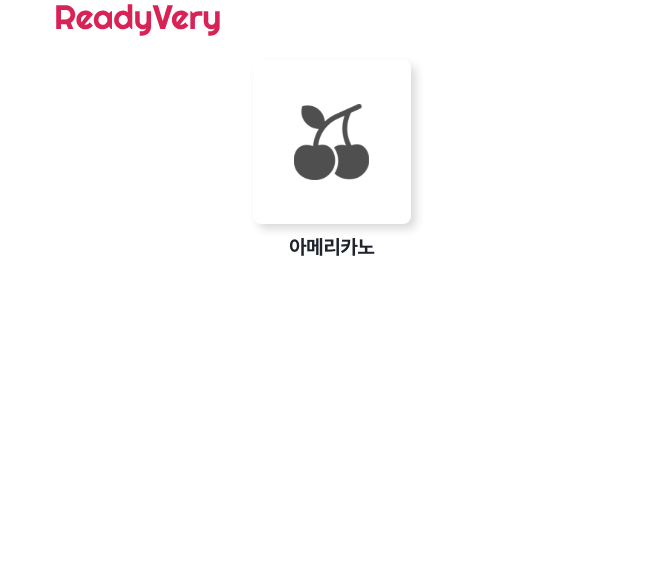
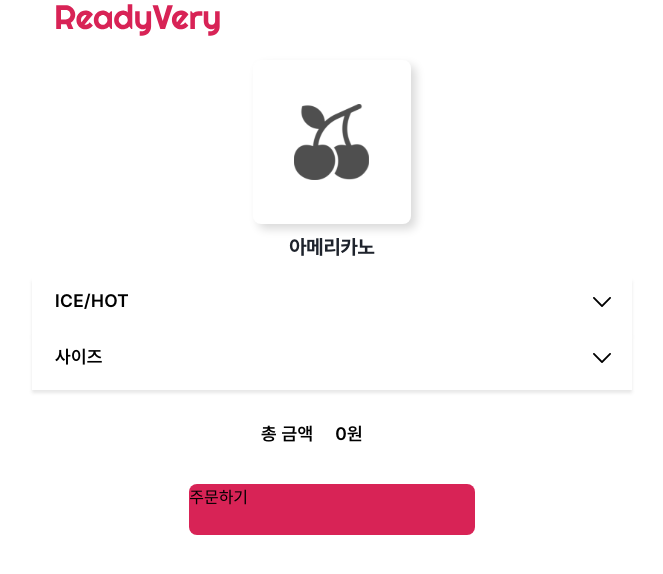
Before and after one commit to readyvery/readyFront, a React (Create React App) app: page /order in a window 1280 px wide. Shown: the top 574 px of the page, without its empty margins (308-971 px from the left). Built offline with nearby package versions, Linux system fonts and the light colour scheme.

Commit message:
Feat: 주문 과정 페이지 제작중

```diff
--- a/src/pages/OrderProcessPage/OrderProcessPage.jsx
+++ b/src/pages/OrderProcessPage/OrderProcessPage.jsx
@@ -2,6 +2,8 @@ import "./style.css";
 import React, { useState } from "react";
 import Header from "../../components/views/Header/Header";
 import noImageMenu from "../../assets/images/no_image_menu.svg";
+import toggleUp from "../../assets/images/toggle_up.svg";
+import toggleDown from "../../assets/images/toggle_down.svg";
 
 const OrderProcessPage = () => {
   const foodOptionInfo = {
@@ -50,15 +52,35 @@ const OrderProcessPage = () => {
     ],
   };
 
-  const [isToggled, setIsToggled] = useState(false);
+  let totalAmount = 0;
 
-  const toggle = () => {
-    setIsToggled(!isToggled);
+  const [activeToggles, setActiveToggles] = useState(
+    foodOptionInfo.category[0].map(() => false)
+  );
+  const [selectedRadioTexts, setSelectedRadioTexts] = useState(
+    foodOptionInfo.category[0].map(() => "")
+  );
+
+  const handleToggle = (index) => {
+    setActiveToggles((prevToggles) => {
+      const toggles = [...prevToggles];
+      toggles[index] = !toggles[index];
+      return toggles;
+    });
+  };
+
+  const handleRadioChange = (index, text) => {
+    setSelectedRadioTexts((prevTexts) => {
+      const texts = [...prevTexts];
+      texts[index] = text;
+      return texts;
+    });
   };
 
   return (
-    <div>
+    <div className="order-process-page">
       <Header />
+
       <div className="order-process-page__menu__img">
         <img src={noImageMenu} alt="no_image_menu" />
       </div>
@@ -66,7 +88,69 @@ const OrderProcessPage = () => {
       <div className="order-process-page__menu__name">
         {foodOptionInfo.name}
       </div>
+
+      <div className="order-process-page__toggle">
+        {foodOptionInfo.category[0].map((category, index) => (
+          <div className="order-process-page__toggle__container" key={index}>
+            <div
+              className="order-process-page__toggle__header"
+              onClick={() => handleToggle(index)}
+            >
+              <span className="order-process-page__toggle__name">
+                {category.name}
+              </span>
+              <span className="order-process-page__toggle__btn">
+                {selectedRadioTexts[index] && (
+                  <span className="order-process-page__selected-radio">
+                    {selectedRadioTexts[index]}
+                  </span>
+                )}
+                <img
+                  className="order-process-page__toggle__header__img"
+                  src={activeToggles[index] ? toggleUp : toggleDown}
+                  alt={activeToggles[index] ? "Toggle Up" : "Toggle Down"}
+                />
+              </span>
+            </div>
+
+            {activeToggles[index] && (
+              <div className="order-process-page__toggle__body">
+                {category.options.map((option, optionIndex) => (
+                  <div
+                    className="order-process-page__toggle__body__radio"
+                    key={optionIndex}
+                    style={{
+                      marginBottom:
+                        index === category.options.length - 1 ? "0" : "1.56rem",
+                    }}
+                  >
+                    <input
+                      type="radio"
+                      name={`radio_${index}`}
+                      value={optionIndex}
+                      onChange={() => handleRadioChange(index, option.name)}
+                    />
+                    <label htmlFor={`radio_${index}_${optionIndex}`}>
+                      {option.name}
+                    </label>
+                  </div>
+                ))}
+              </div>
+            )}
+          </div>
+        ))}
+      </div>
+
+      <div className="order-process-page__total-amount">
+        <text className="order-process-page__total-amount__name">총 금액</text>
+        <text className="order-process-page__total-amount__price">
+          {String(totalAmount) + "원"}
+        </text>
+      </div>
+
+      <div className="order-process-page__btn">주문하기</div>
     </div>
   );
 };
+
 export default OrderProcessPage;
--- a/src/pages/OrderProcessPage/style.css
+++ b/src/pages/OrderProcessPage/style.css
@@ -1,3 +1,9 @@
+.order-process-page {
+  display: flex;
+  width: 100%;
+  flex-direction: column;
+}
+
 .order-process-page__menu__img {
   display: flex;
   width: 8.62838rem;
@@ -27,3 +33,96 @@
   margin-top: 0.62rem;
   margin-bottom: 1.13rem;
 }
+
+.order-process-page__toggle {
+  display: flex;
+  width: 100%;
+  flex-direction: column;
+}
+
+.order-process-page__toggle__container {
+  display: flex;
+  width: 100%;
+  flex-direction: column;
+  background: #fff;
+  box-shadow: 0px 3px 3px 0px rgba(164, 164, 164, 0.25);
+  padding-bottom: 0.63rem;
+}
+
+.order-process-page__toggle__header {
+  display: flex;
+  height: 2.875rem;
+  flex-shrink: 0;
+  background: #fff;
+  color: #000;
+  font-family: "SemiBold";
+  font-size: 1.125rem;
+  line-height: 130%; /* 1.4625rem */
+  letter-spacing: 0.0225rem;
+  padding-left: 1.44rem;
+  padding-right: 1.32rem;
+  flex-direction: row;
+  justify-content: space-between;
+  align-items: center;
+}
+
+.order-process-page__selected-radio {
+  margin-right: 1.4rem;
+}
+
+.order-process-page__toggle__body {
+  display: flex;
+  flex-direction: column;
+  padding-top: 1.56rem;
+  padding-bottom: 1.91rem;
+  padding-left: 3.5rem;
+  align-items: center;
+}
+
+.order-process-page__toggle__body__radio {
+  display: flex;
+  width: 100%;
+  height: fit-content;
+  font-family: "Medium";
+  font-size: 1.125rem;
+  line-height: normal;
+  align-items: center;
+}
+
+.order-process-page__toggle__body__radio label {
+  display: flex;
+}
+
+.order-process-page__total-amount {
+  display: flex;
+  color: #000;
+  text-align: right;
+  font-family: "Semibold";
+  font-size: 1.125rem;
+  line-height: 130%; /* 1.4625rem */
+  letter-spacing: 0.0225rem;
+  margin-top: 2rem;
+  margin-bottom: 2.38rem;
+  margin-left: 14.31rem;
+  margin-right: 1.5rem;
+}
+
+.order-process-page__total-amount__name {
+  margin-right: 1.37rem;
+  white-space: nowrap;
+}
+
+.order-process-page__total-amount__price {
+  white-space: nowrap;
+}
+
+.order-process-page__btn {
+  display: flex;
+  width: 17.8505rem;
+  height: 3.1875rem;
+  flex-shrink: 0;
+  border-radius: 0.5rem;
+  background: #d82356;
+  margin-left: auto;
+  margin-right: auto;
+}
```
Also changed, not shown: src/assets/images/toggle_down.svg (added), src/assets/images/toggle_up.svg (added).
